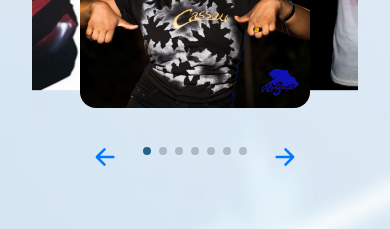
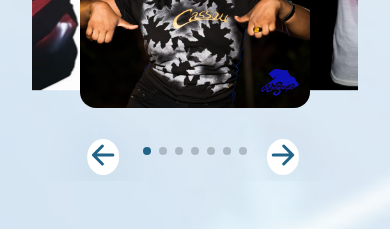
Before and after one commit to Makgraph/makgraph_website, a React (Vite) app: page / in a window 390 px wide. Shown: the part 3360-3589 px from the top of the page. Built offline with nearby package versions, Linux system fonts and the light colour scheme.

Commit message:
gallery work

```diff
--- a/src/components/Gallery.jsx
+++ b/src/components/Gallery.jsx
@@ -100,6 +100,24 @@ const Gallery = () => {
 
         <div className="slider-controler ">
           <div className="swiper-button-prev  after:content-['']">
+            <div className="slider-arrow">
+              <div className="ion-icon">
+                <ion-icon size="large" name="arrow-back-outline"></ion-icon>
+              </div>
+            </div>
+          </div>
+          <div className="swiper-button-next after:content-['']">
+            <div className="slider-arrow">
+              <div className="ion-icon">
+                <ion-icon size="large" name="arrow-forward-outline"></ion-icon>
+              </div>
+            </div>
+          </div>
+          <div className="swiper-pagination"></div>
+        </div>
+
+        {/* <div className="slider-controler ">
+          <div className="swiper-button-prev  after:content-['']">
             <ion-icon size="large" name="arrow-back-outline"></ion-icon>
           </div>
           <div className="swiper-button-next after:content-['']">
@@ -107,7 +125,7 @@ const Gallery = () => {
           </div>
 
           <div className="swiper-pagination"></div>
-        </div>
+        </div> */}
       </Swiper>
     </div>
   );
--- a/src/index.css
+++ b/src/index.css
@@ -67,7 +67,7 @@
   @apply h-[350px] md:h-[500px] md:px-8 md:relative;
 }
 .slider-controler {
-  @apply relative bottom-9 md:bottom-8 flex justify-center items-center;
+  @apply relative bottom-9 md:bottom-10 flex justify-center items-center;
 }
 .slider-controler .swiper-button-prev {
   @apply left-[20%] translate-x-[-20%] md:left-[30%] md:translate-x-[-30%];
@@ -80,17 +80,21 @@
   @apply hidden;
 }
 
-.slider-controler .slider-arrow {
-  @apply bg-onPrimary relative w-14 h-14 rounded-[50%] left-[42%] translate-x-[-42%] drop-shadow-[0_8px_24px_rgba(18,28,53,0.1)];
+.slider-arrow {
+  @apply bg-onPrimary relative w-14 h-9 rounded-[50%] left-[42%] md:left-[-20%] translate-x-[-42%] drop-shadow-[0_8px_24px_rgba(18,28,53,0.1)];
 }
 
-.slider-controler .slider-arrow .ion-icon {
-  @apply text-lg text-[#111113];
+.ion-icon {
+  @apply text-lg text-primary after:content-[''];
 }
 
-.slider-controler .slider-arrow {
+/* .slider-controler .slider-arrow .ion-icon {
+  @apply text-lg text-[#111113];
+} */
+
+/* .slider-controler .slider-arrow {
   @apply after:content-[""];
-}
+} */
 
 .swiper-pagination {
   @apply relative w-[15rem] bottom-4;
```
